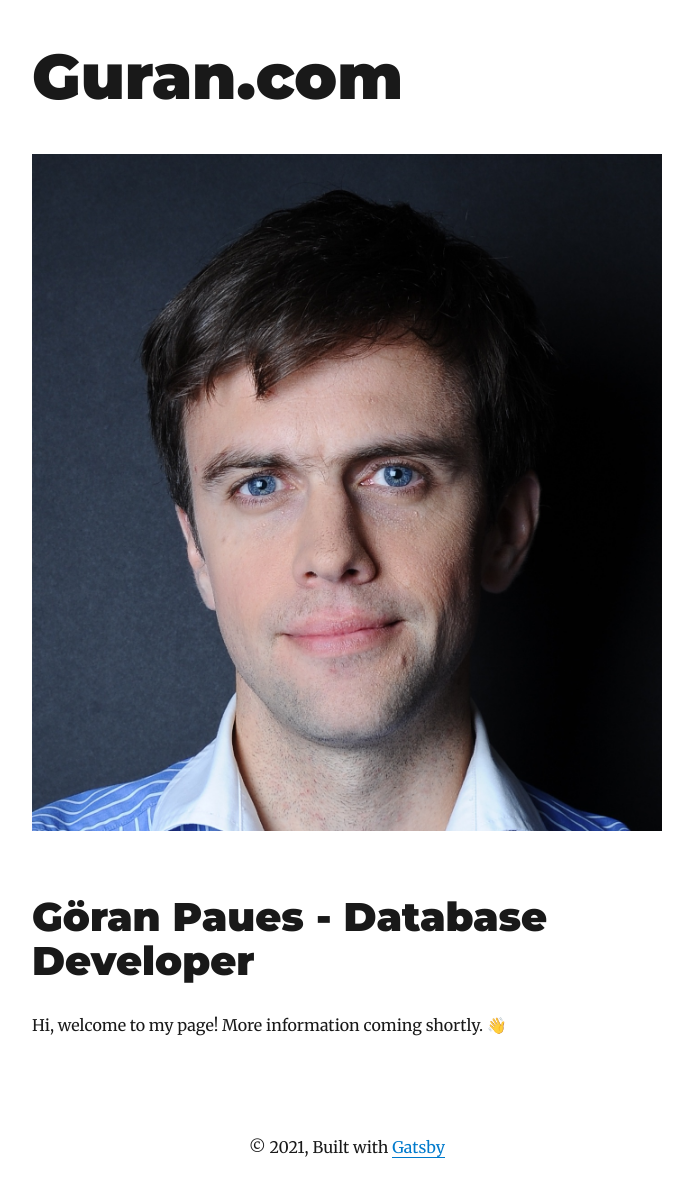
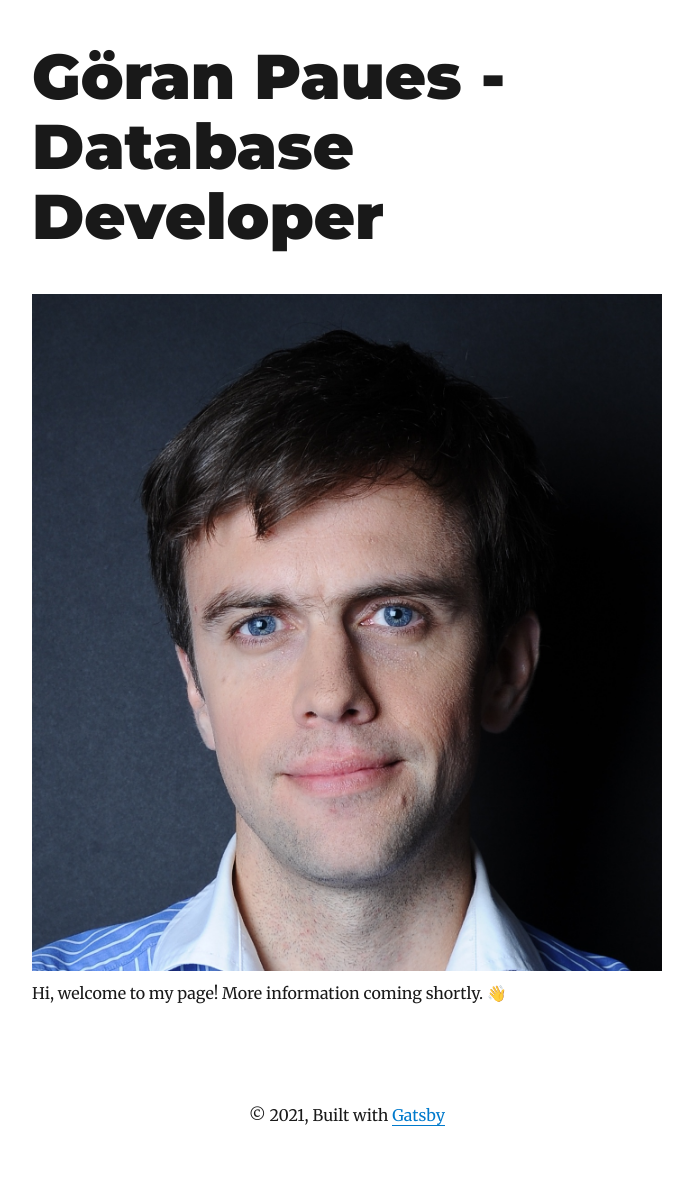
Before and after one commit to goranpaues/gurandotcom, a Gatsby site: page / in a window 1280 px wide. Shown: the whole page, without its empty margins (293-986 px from the left). After the commit the page ends 1153 px from the top, so only its background shows below. Built offline with nearby package versions, Linux system fonts and the light colour scheme; Gatsby itself is replaced by a stand-in of ours; some packages are replaced by stand-ins of ours.

Commit message:
Moved name to title

```diff
--- a/src/pages/index.js
+++ b/src/pages/index.js
@@ -7,7 +7,7 @@ import Button from "../components/button"
 
 class IndexPage extends React.Component {
   render() {
-    const siteTitle = "Guran.com"
+    const siteTitle = "Göran Paues - Database Developer"
 
     return (
       <Layout location={this.props.location} title={siteTitle}>
@@ -16,9 +16,6 @@ class IndexPage extends React.Component {
           keywords={[`blog`, `database`, `oracle`, `sql`, `postgresql`, `postgres`, `tips`]}
         />
         <img style={{ margin: 0 }} src="./GoranPaues.jpg" alt="Gatsby Scene" />
-        <h1>
-          Göran Paues - Database Developer
-        </h1>
         <p>
           Hi, welcome to my page! More information coming shortly.{" "}
           <span role="img" aria-label="wave emoji">
```
